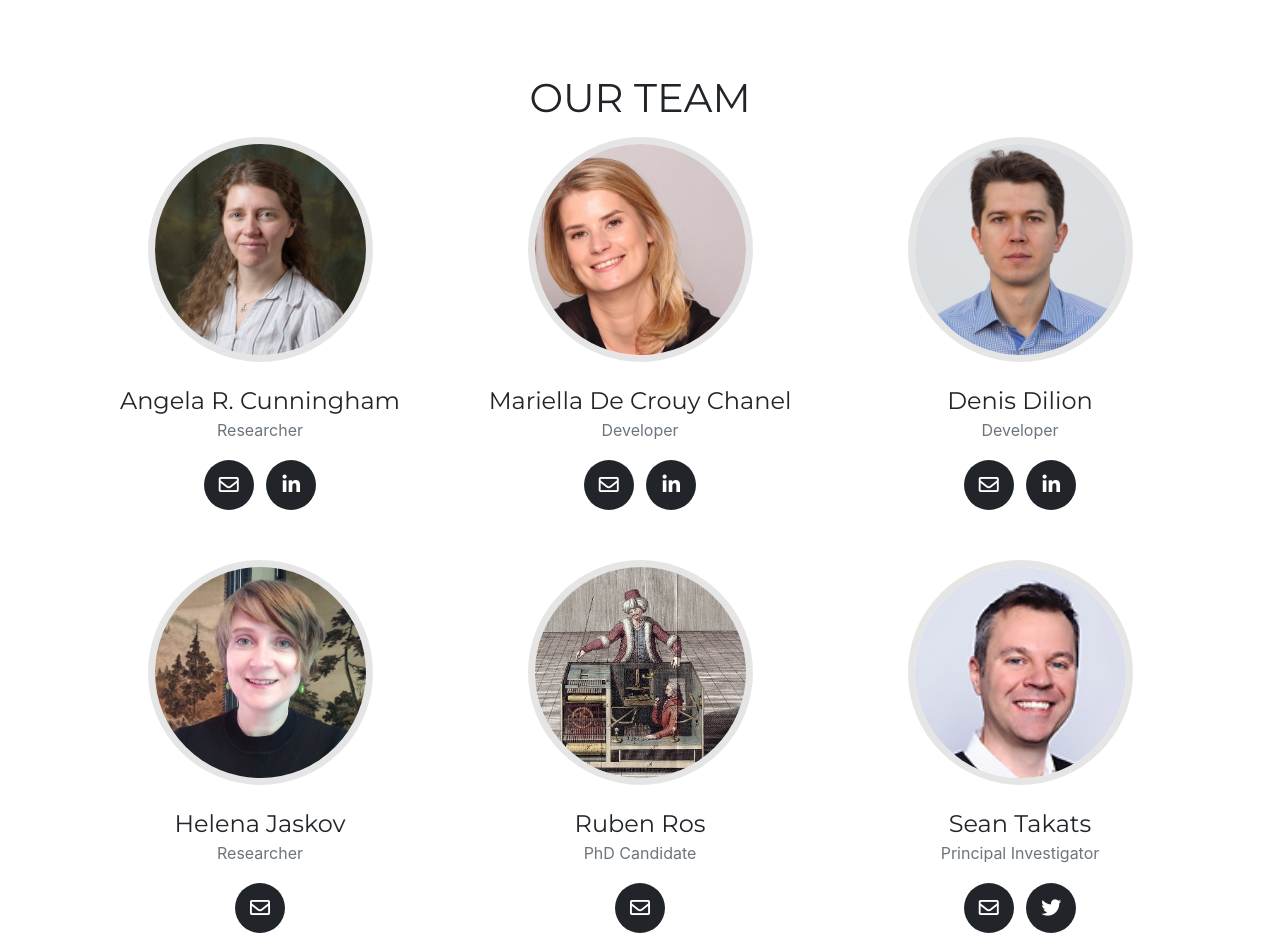
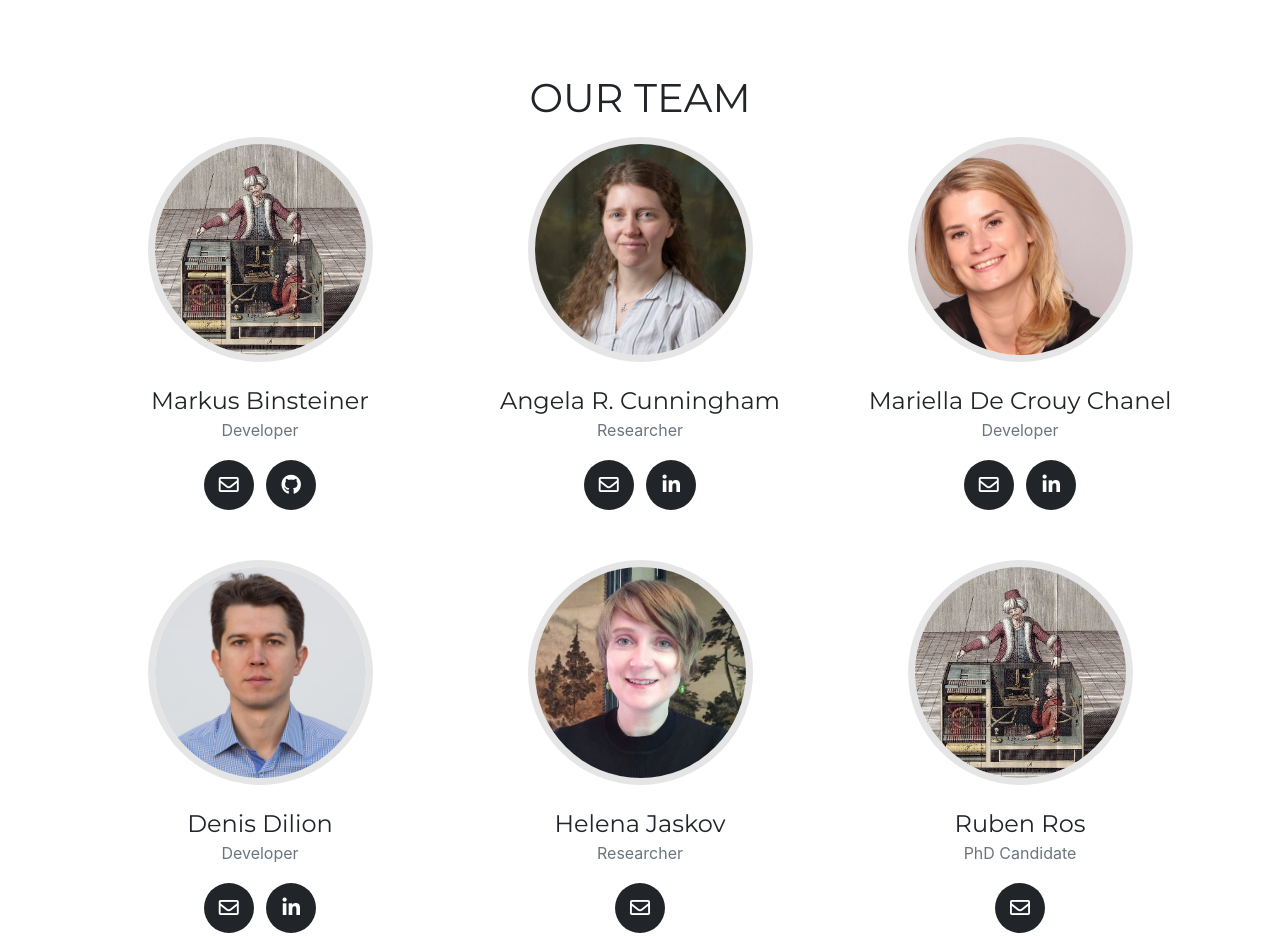
Before and after one commit to DHARPA-Project/DHARPA-Project.github.io, a website with bundled scripts: page index.html in a window 1280 px wide. Shown: the part 2720-3656 px from the top of the page. Built offline with nearby package versions, Linux system fonts and the light colour scheme; a web font is replaced by a local one.

Commit message:
Update index.html

```diff
--- a/index.html
+++ b/index.html
@@ -260,6 +260,26 @@
       <div class="row">
         <div class="col-sm-4">
           <div class="team-member">
+            <img class="mx-auto rounded-circle" src="img/story/mechTurk_color.jpg" alt="">
+            <h4>Markus Binsteiner</h4>
+            <p class="text-muted">Developer</p>
+            <ul class="list-inline social-buttons">
+              <li class="list-inline-item">
+                <a href="mailto:markus.binsteiner@uni.lu" rel="noopener noreferrer" target="_blank">
+                  <i class="far fa-envelope"></i>
+                </a>
+              </li>
+              <li class="list-inline-item">
+                <a href="https://github.com/makkus" rel="noopener noreferrer" target="_blank">
+                  <i class="fab fa-github"></i>
+                </a>
+              </li>
+            </ul>
+          </div>
+        </div>
+
+        <div class="col-sm-4">
+          <div class="team-member">
             <img class="mx-auto rounded-circle" src="img/team/CunninghamA.jpg" alt="">
             <h4>Angela R. Cunningham</h4>
             <p class="text-muted">Researcher</p>
@@ -298,6 +318,9 @@
           </div>
         </div>
 
+       </div>
+      <div class="row">
+
         <div class="col-sm-4">
           <div class="team-member">
             <img class="mx-auto rounded-circle" src="img/team/denis-dilion-headshot.jpg" alt="">
@@ -318,8 +341,7 @@
           </div>
         </div>
 
-      </div>
-      <div class="row">
+
 
         <div class="col-sm-4">
           <div class="team-member">
@@ -351,6 +373,9 @@
           </div>
         </div>
 
+      </div>
+      <div class="row">
+
         <div class="col-sm-4">
           <div class="team-member">
             <img class="mx-auto rounded-circle" src="img/team/takats.jpg" alt="">
@@ -371,8 +396,7 @@
           </div>
         </div>
 
-      </div>
-      <div class="row">
+
 
         <div class="col-sm-4">
           <div class="team-member">
```
